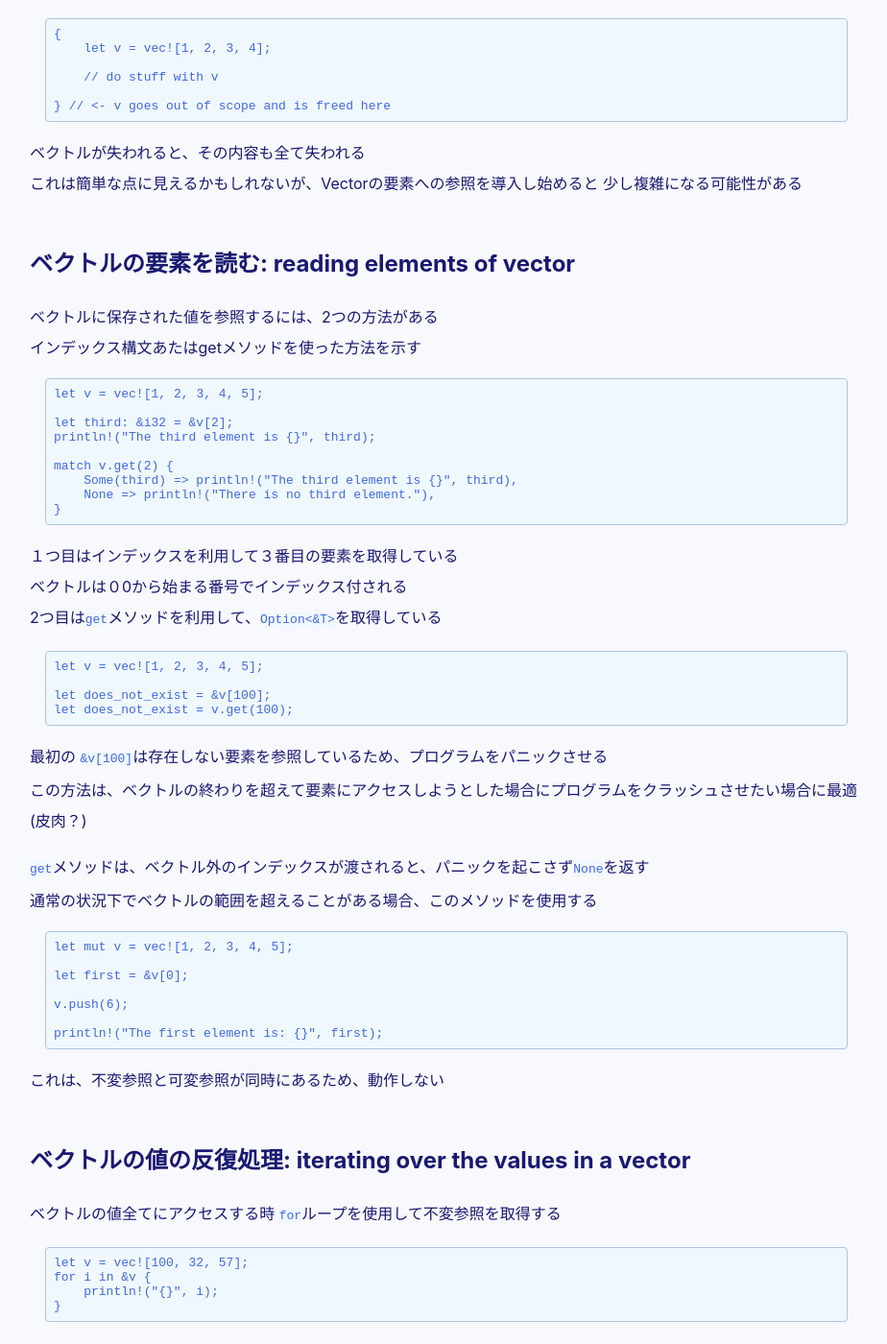
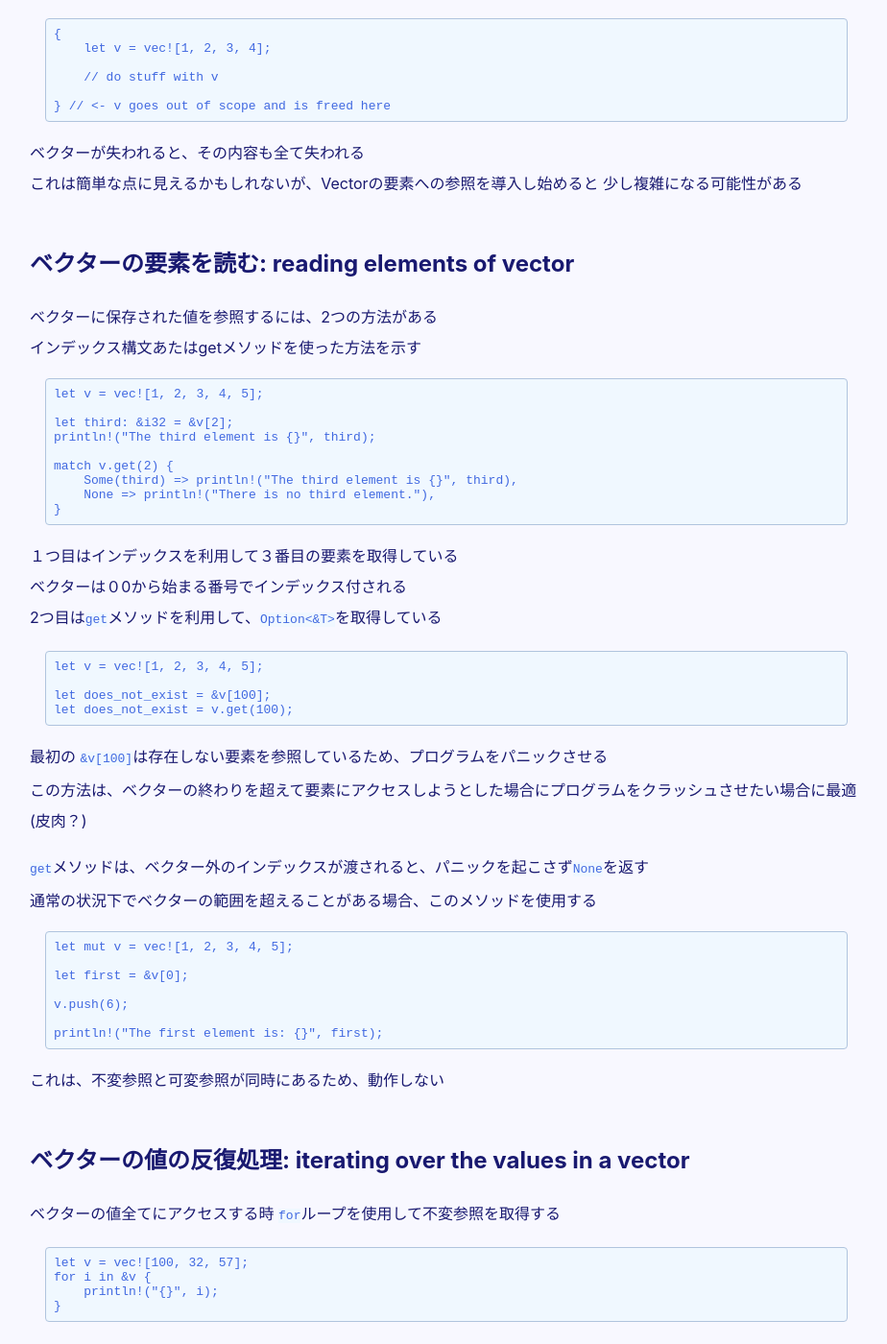
Before and after one commit to a-skua/a-skua.github.io, a Jekyll site: the page built from _posts/2020-02-21-rust.md, in a window 1280 px wide and 1400 px high, scrolled down 1632 px. Shown: the whole window at 96% size, without its empty margins (175-1099 px from the left). Built offline with Jekyll 4.4.1, drawn with Linux system fonts in a browser that asks for light colours; some of the changed text lies outside the part shown.

Commit message:
fix typo

````diff
--- a/_posts/2020-02-21-rust.md
+++ b/_posts/2020-02-21-rust.md
@@ -13,7 +13,7 @@ Rustの標準ライブラリには、コレクションと呼ばれる非常に
 現在の状況に適したコレクションを選択することは、時間の経過とともに向上するスキル
 Rustでは、次の3つのコレクションがよく使われる
 
-- ベクトル(ベクター?: vector): 可変の値を隣接して保存できる(可変長配列？)
+- ベクター(ベクター?: vector): 可変の値を隣接して保存できる(可変長配列？)
 - 文字列(string): 文字のコレクション
 - ハッシュマップ(hash map): 値を特定のキーに関連付けることができる
 これはマップと呼ばれる一般的なデータ構造の特定の実装
@@ -22,13 +22,13 @@ Rustでは、次の3つのコレクションがよく使われる
 [ドキュメント](https://doc.rust-lang.org/std/collections/index.html)
 を参照すること
 
-## ベクトルで値のリストを保存する
-最初のコレクション型は `Vec<T>`であり、ベクトルとも呼ばれる
-ベクトルを使用すると、1つのデータ構造に複数の値を保存して、メモリないの全ての値を並べて保存できる
-ベクトルは同じ型のみを保存できる
+## ベクターで値のリストを保存する
+最初のコレクション型は `Vec<T>`であり、ベクターとも呼ばれる
+ベクターを使用すると、1つのデータ構造に複数の値を保存して、メモリないの全ての値を並べて保存できる
+ベクターは同じ型のみを保存できる
 ファイル内のテキスト行やショッピングカートないのアイテムの価格など、アイテムのリストがある場合に便利である
 
-## 新しいベクトルの作成: creating a new vector
+## 新しいベクターの作成: creating a new vector
 
 ```rust
 let v: Vec<i32> = Vec::new();
@@ -69,12 +69,12 @@ v.push(8);
 
 } // <- v goes out of scope and is freed here
 ```
-ベクトルが失われると、その内容も全て失われる
+ベクターが失われると、その内容も全て失われる
 これは簡単な点に見えるかもしれないが、Vectorの要素への参照を導入し始めると
 少し複雑になる可能性がある
 
-## ベクトルの要素を読む: reading elements of vector
-ベクトルに保存された値を参照するには、2つの方法がある
+## ベクターの要素を読む: reading elements of vector
+ベクターに保存された値を参照するには、2つの方法がある
 インデックス構文あたはgetメソッドを使った方法を示す
 ```rust
 let v = vec![1, 2, 3, 4, 5];
@@ -88,7 +88,7 @@ match v.get(2) {
 }
 ```
 １つ目はインデックスを利用して３番目の要素を取得している
-ベクトルは０0から始まる番号でインデックス付される
+ベクターは０0から始まる番号でインデックス付される
 2つ目は`get`メソッドを利用して、`Option<&T>`を取得している
 
 ```rust
@@ -98,10 +98,10 @@ let does_not_exist = &v[100];
 let does_not_exist = v.get(100);
 ```
 最初の `&v[100]`は存在しない要素を参照しているため、プログラムをパニックさせる
-この方法は、ベクトルの終わりを超えて要素にアクセスしようとした場合にプログラムをクラッシュさせたい場合に最適(皮肉？)
+この方法は、ベクターの終わりを超えて要素にアクセスしようとした場合にプログラムをクラッシュさせたい場合に最適(皮肉？)
 
-`get`メソッドは、ベクトル外のインデックスが渡されると、パニックを起こさず`None`を返す
-通常の状況下でベクトルの範囲を超えることがある場合、このメソッドを使用する
+`get`メソッドは、ベクター外のインデックスが渡されると、パニックを起こさず`None`を返す
+通常の状況下でベクターの範囲を超えることがある場合、このメソッドを使用する
 
 ```rust
 let mut v = vec![1, 2, 3, 4, 5];
@@ -114,8 +114,8 @@ println!("The first element is: {}", first);
 ```
 これは、不変参照と可変参照が同時にあるため、動作しない
 
-## ベクトルの値の反復処理: iterating over the values in a vector
-ベクトルの値全てにアクセスする時 `for`ループを使用して不変参照を取得する
+## ベクターの値の反復処理: iterating over the values in a vector
+ベクターの値全てにアクセスする時 `for`ループを使用して不変参照を取得する
 ```rust
 let v = vec![100, 32, 57];
 for i in &v {
@@ -134,7 +134,7 @@ for i in &mut v {
 Using an Enum to Store Multiple Types
 
 ## `enum`を使って複数の型を保存する: using an enum to store multiple types
-ベクトルには同じ型の値しか入れられないが、
+ベクターには同じ型の値しか入れられないが、
 列挙型を使用すれば、異なる型を入れることができる
 (列挙型自体は1つの型)
 ```rust
@@ -287,7 +287,7 @@ let len = String::from("Здравствуйте").len();
 UTF-8のもう一つのポイントは、実際にRustの観点から文字列を見るための3つの関連する方法があるということ
 バイトとスカラ値と書記素クラスター(文字と呼ぶものに近いもの)
 
-ヒンディー語「नमस्ते」を見ると、次のような`u8`値のベクトルとして保存されている
+ヒンディー語「नमस्ते」を見ると、次のような`u8`値のベクターとして保存されている
 ```rust
 [224, 164, 168, 224, 164, 174, 224, 164, 184, 224, 165, 141, 224, 164, 164,
 224, 165, 135]
@@ -367,14 +367,14 @@ scores.insert(String::from("Yellow"), 50);
 ３つの一般的なコレクションのうち、
 これは最も使用頻度が低いため、自動的にスコープに入れられる機能には含まれていない
 また、`Vect<T>`のように構築用のマクロも存在しない
-ベクトル同様、ハッシュマップはデータをヒープに保存する
+ベクター同様、ハッシュマップはデータをヒープに保存する
 
-ハッシュマップを構築する別の方法は、タプルのベクトルで
+ハッシュマップを構築する別の方法は、タプルのベクターで
 `collect`メソッドを使用する
 `collect`メソッドは、HashMapを含むいくつかのコレクション型にデータを収集する
-例として、２つの別々のベクトルにチーム名と書紀スコアがある場合、zipメソッドを使用して、
-`blue`と`10`がペアになっているタプルのベクトルを作成できる
-次に`collect`メソッドを使用してタプルのベクトルはハッシュマップに変換できる
+例として、２つの別々のベクターにチーム名と書紀スコアがある場合、zipメソッドを使用して、
+`blue`と`10`がペアになっているタプルのベクターを作成できる
+次に`collect`メソッドを使用してタプルのベクターはハッシュマップに変換できる
 ```rust
 use std::collections::HashMap;
 
@@ -386,7 +386,7 @@ let scores: HashMap<_, _> = teams.iter().zip(initial_scores.iter()).collect();
 ここでは型注釈`HashMap<_, _>`が必要である
 `collect`が多くの異なるデータ構造に収集することが可能であり、指定しない限りRustがどれを望むかわからないからである
 ただし、キーと値のパラメーターにはアンダースコアを使用している
-(Rustがベクトル内のデータ型に基づいて型を推測できるため)
+(Rustがベクター内のデータ型に基づいて型を推測できるため)
 
 ## ハッシュマップと所有権
 
@@ -505,7 +505,8 @@ println!("{:?}", map);
 
 
 ## 感想
-ベクトルとベクターどっち？？
+~~ベクトルとベクターどっち？？~~
+ベクターらしい...たまにベクトルって書いてる記事も見つけた
 
 Goと違ってRustは文字列の扱いが大変なのか...
 誰かがRustと違ってGoはメモリが潤沢で有ることを前提にしているって言っていたけど、
````
